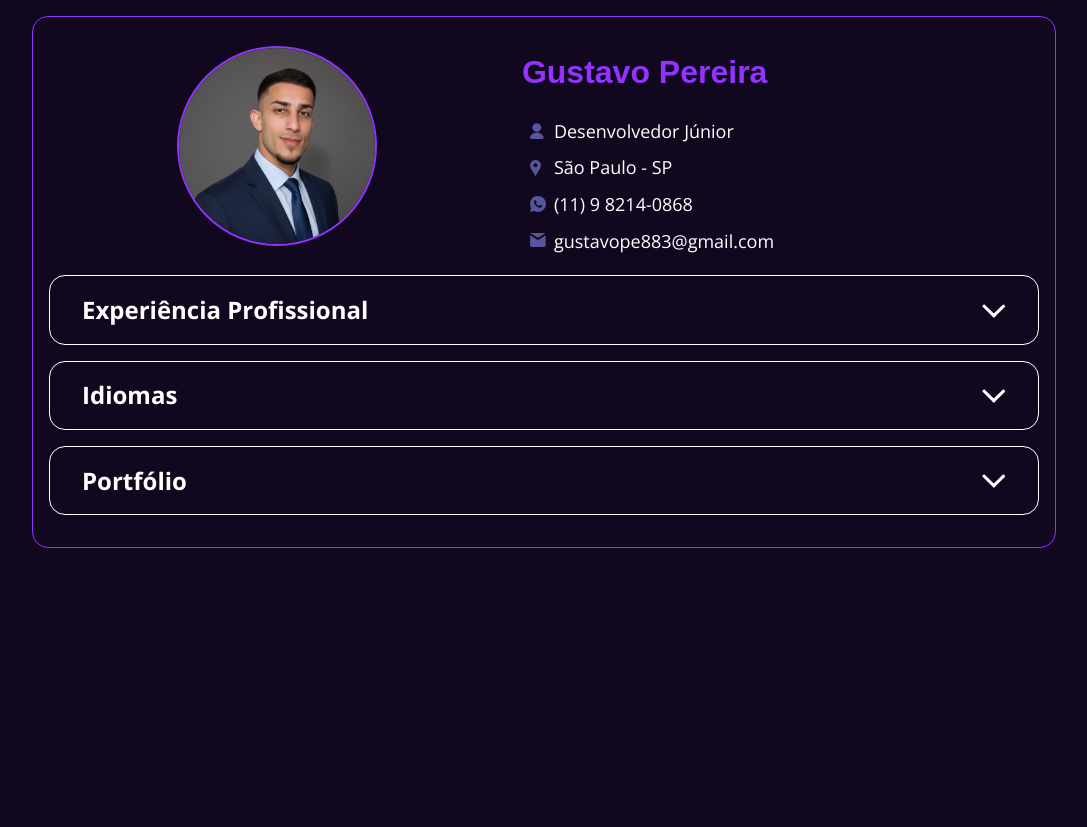
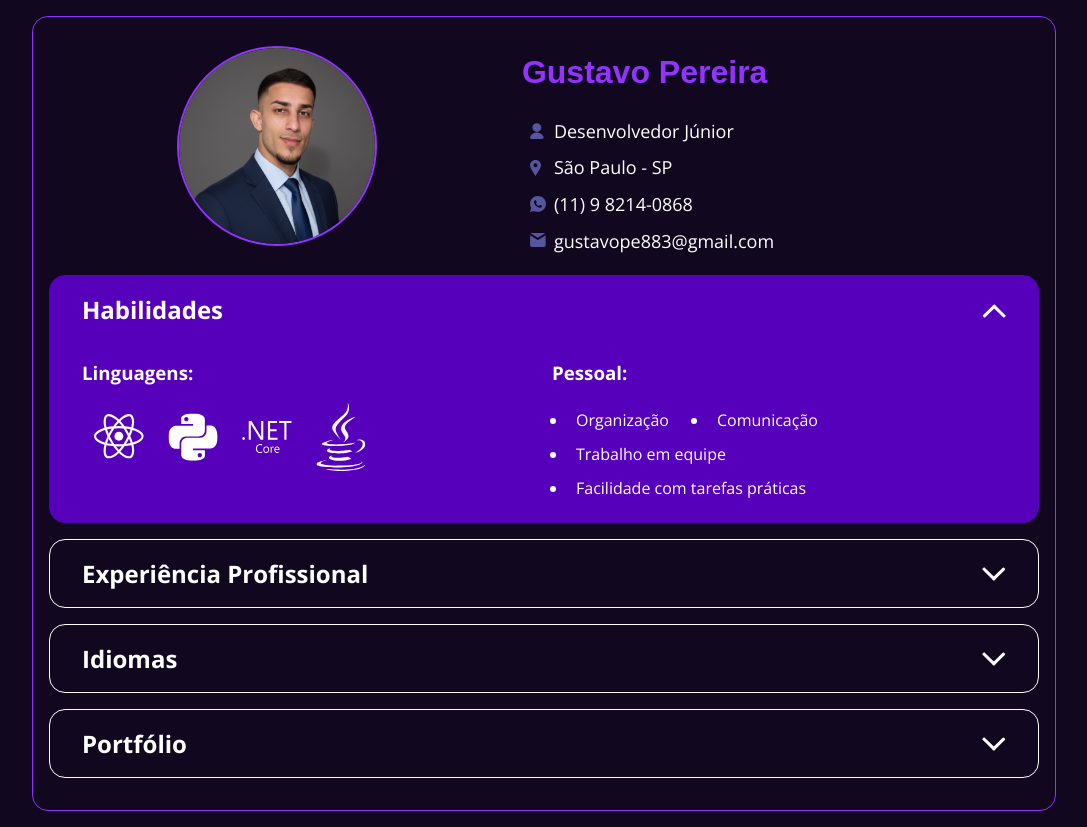
Before and after one commit to Gustavoo1122/portfolio-formacao-javascript, a plain HTML site: page index.html in a window 1280 px wide. Shown: the whole page, without its empty margins (96-1183 px from the left). Before the commit the page ends 800 px from the top, so only its background shows below. Drawn offline with nearby package versions, Linux system fonts and the light colour scheme; a web font is replaced by a local one.

Commit message:
feat: Adiciona acordeon de habilidades

```diff
--- /dev/null
+++ b/assets/css/skills.css
@@ -0,0 +1,47 @@
+.skills{
+    display: flex;
+    flex-direction: column;
+}
+
+.skills .tools ul{
+    display: flex;
+    flex-direction: row;
+    justify-content: flex-start;
+    align-items: center;
+    flex-wrap: wrap;
+    margin: 0;
+    padding: 0;
+    list-style: none;
+}
+
+.skills .tools ul li img{
+    width: 50px;
+    margin: 0 .5rem;
+}
+
+.skills .personal ul{
+    display: flex;
+    flex-direction: row;
+    justify-content: flex-start;
+    align-items: start;
+    flex-wrap: wrap;
+    margin: 0;
+    margin-left: 1rem;
+    padding: 0;
+}
+
+.skills .personal ul li{
+    margin-right: 2rem;
+    padding: .5rem;
+}
+
+@media screen and (min-width: 768px) {
+    .skills{
+        display: grid;
+        grid-template-columns: 1fr 1fr;
+    }
+
+    .skills .tools ul li img{
+        margin: 0 .75rem;
+    }
+}
--- a/index.html
+++ b/index.html
@@ -14,6 +14,7 @@
     <link rel="stylesheet" href="assets/css/acordeon.css">
     <link rel="stylesheet" href="assets/css/jobs.css">
     <link rel="stylesheet" href="assets/css/languages.css">
+    <link rel="stylesheet" href="assets/css/skills.css">
     <link rel="stylesheet" href="assets/css/portfolio.css">
 
     <link rel="preconnect" href="https://fonts.googleapis.com">
@@ -37,6 +38,39 @@
                 <p class="mail"><a href="mailto:gustavope883@gmail.com">gustavope883@gmail.com</a></p>
             </div>
         </header>
+
+        <section class="acordeon open">
+            <button class="trigger" type="button">
+                Habilidades
+            </button>
+
+            <div class="content">
+                <div class="skills">
+                    <section class="tools">
+                        <h3>Linguagens:</h3>
+
+                        <ul>
+                            <li><img src="/assets/img/icons/react.svg" alt="ícone react"></li>
+                            <li><img src="/assets/img/icons/python.svg" alt="ícone python"></li>
+                            <li><img src="/assets/img/icons/csharp.svg" alt="ícone csharp"></li>
+                            <li><img src="/assets/img/icons/java.svg" alt="ícone java"></li>
+
+                        </ul>
+                    </section>
+                    <section class="personal">
+                        <h3>Pessoal:</h3>
+
+                        <ul>
+                            <li>Organização</li>
+                            <li>Comunicação</li>
+                            <li>Trabalho em equipe</li>
+                            <li>Facilidade com tarefas práticas</li>
+                        </ul>
+                    </section>
+                </div>
+            </div>
+
+        </section>
 
         <section class="acordeon">
             <button class="trigger" type="button">
```
Also changed, not shown: assets/img/icons/csharp.svg (added), assets/img/icons/java.svg (added), assets/img/icons/python.svg (added), assets/img/icons/react.svg (added).
